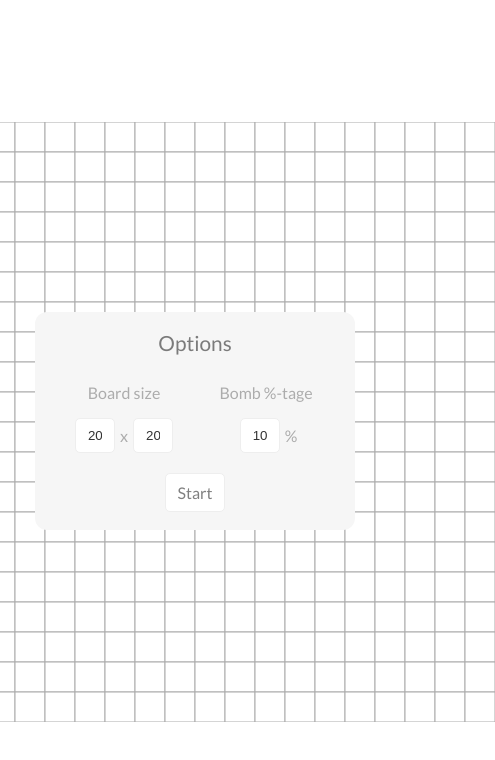
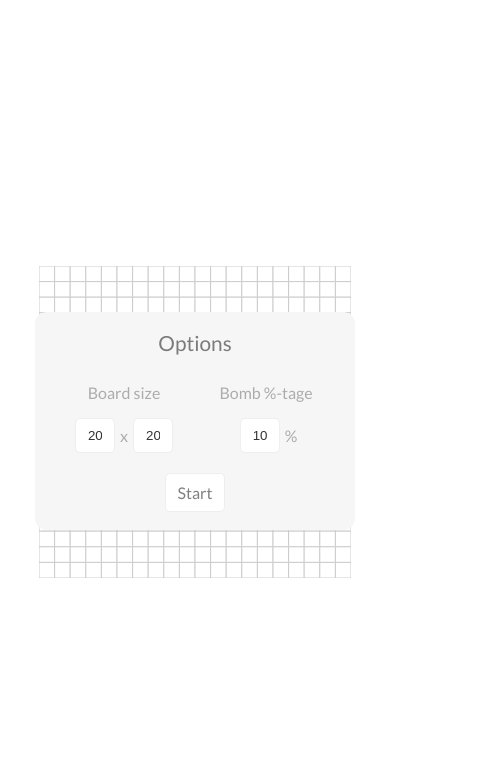
Before and after one commit to karolsw3/Minesweeper, a plain HTML site: page index.html in a window 390 px wide. Shown: the whole page, 495 px wide, since content can reach past the window. Drawn offline with Linux system fonts and the light colour scheme.

Commit message:
Make the game mobile-friendly

```diff
--- a/index.html
+++ b/index.html
@@ -1,6 +1,7 @@
 <html>
   <head>
     <meta charset="UTF-8">
+    <meta name="viewport" content="width=device-width, initial-scale=1.0">
     <title>ES6 Minesweeper</title>
     <link rel="stylesheet" href="css/style.css">
   </head>
--- a/js/index.js
+++ b/js/index.js
@@ -1,4 +1,4 @@
 import Game from './modules/Game.js'
+var game = new Game()
 
-var game = new Game()
 game.init()
--- a/js/modules/Options.js
+++ b/js/modules/Options.js
@@ -9,7 +9,7 @@ export default class Options {
     this.backgroundColor = 'white'
     this.tileColor = '#eee'
     this.border = true
-    this.borderColor = '#aaa'
+    this.borderColor = '#ccc'
     this.textColor = 'red'
   }
 }
--- a/js/modules/View.js
+++ b/js/modules/View.js
@@ -10,6 +10,8 @@ export default class View {
     this.context = this.canvas.getContext('2d')
     this.tileWidth = this.canvas.width / options.sizeX
     this.options = options
+
+    this.deviceSize = window.innerWidth > window.innerHeight ? window.innerHeight * 0.8 : window.innerWidth * 0.8
   }
 
   drawBoard (board) {
@@ -35,13 +37,13 @@ export default class View {
   }
 
   resizeCanvas () {
-    let width = 600
-    let height = 600
+    let width = this.deviceSize
+    let height = this.deviceSize
 
     if (this.options.sizeX > this.options.sizeY) {
-      height = (600 * (this.options.sizeY / this.options.sizeX))
+      height = (this.deviceSize * (this.options.sizeY / this.options.sizeX))
     } else {
-      width = (600 * (this.options.sizeX / this.options.sizeY))
+      width = (this.deviceSize * (this.options.sizeX / this.options.sizeY))
     }
 
     this.canvas.style.width = width + 'px'
```
